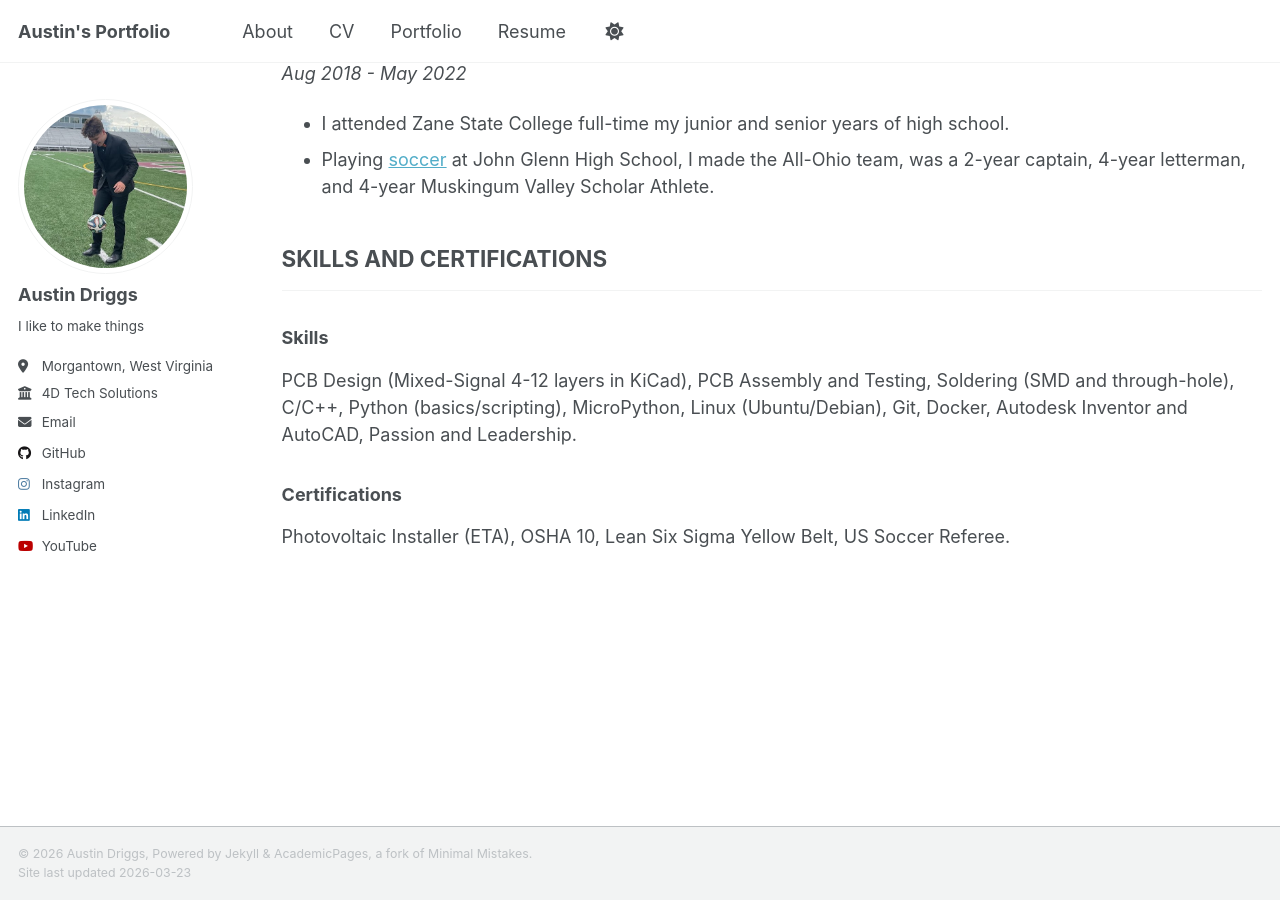
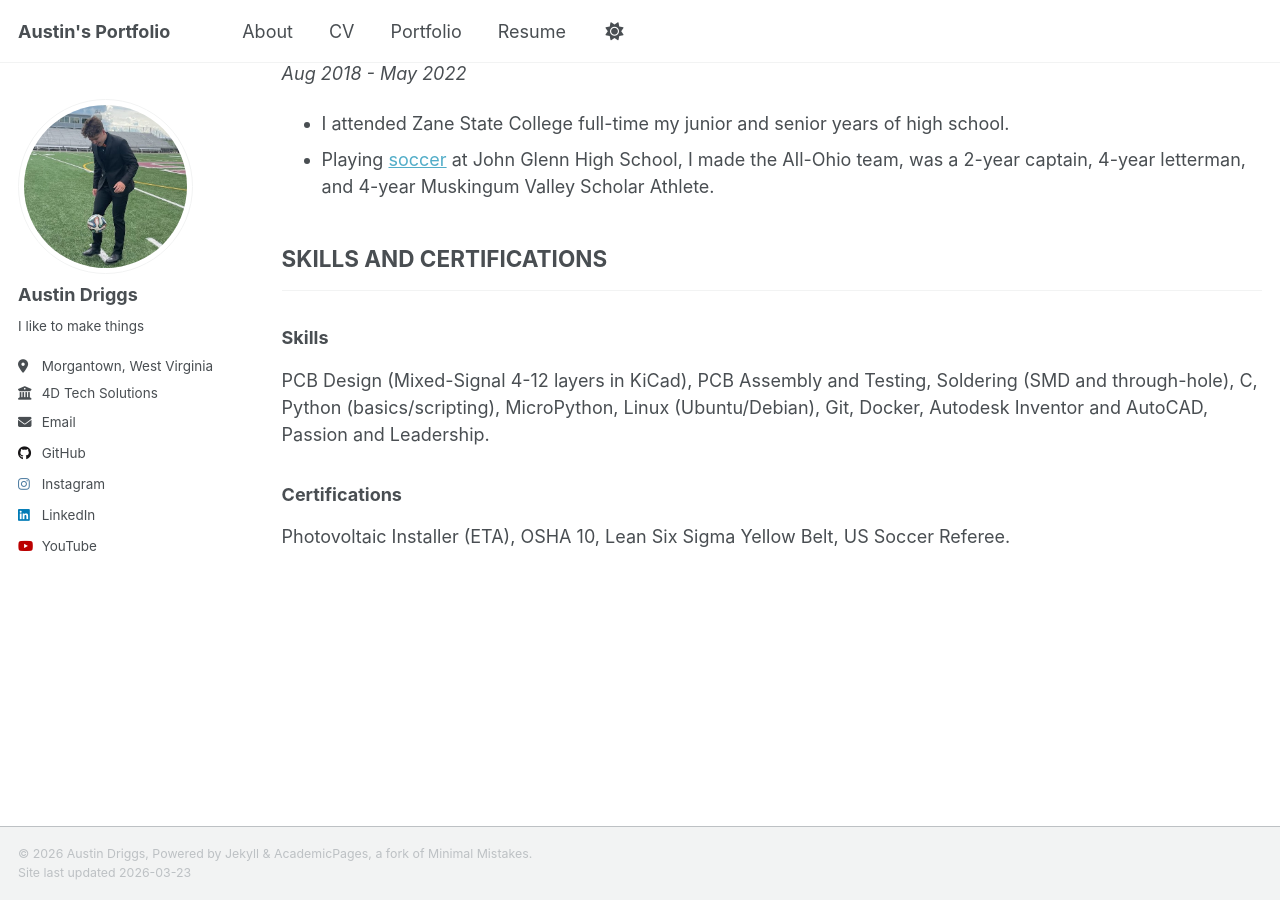
Before and after one commit to austindriggs/austindriggs.github.io, a Jekyll site: the page built from _pages/cv.md, in a window 1280 px wide and 900 px high, scrolled down 1829 px. Built offline with Jekyll 4.4.1, drawn with Linux system fonts in a browser that asks for light colours; a script that is not in the unit is left out.

```diff
--- a/_pages/cv.md
+++ b/_pages/cv.md
@@ -70,7 +70,7 @@ author_profile: true
 ---
 
 ### Skills
-PCB Design (Mixed-Signal 4-12 layers in KiCad), PCB Assembly and Testing, Soldering (SMD and through-hole), C/C++, Python (basics/scripting), MicroPython, Linux (Ubuntu/Debian), Git, Docker, Autodesk Inventor and AutoCAD, Passion and Leadership.
+PCB Design (Mixed-Signal 4-12 layers in KiCad), PCB Assembly and Testing, Soldering (SMD and through-hole), C, Python (basics/scripting), MicroPython, Linux (Ubuntu/Debian), Git, Docker, Autodesk Inventor and AutoCAD, Passion and Leadership.
 
 ### Certifications
 Photovoltaic Installer (ETA), OSHA 10, Lean Six Sigma Yellow Belt, US Soccer Referee.
```
Also changed, not shown: 1 other file.
